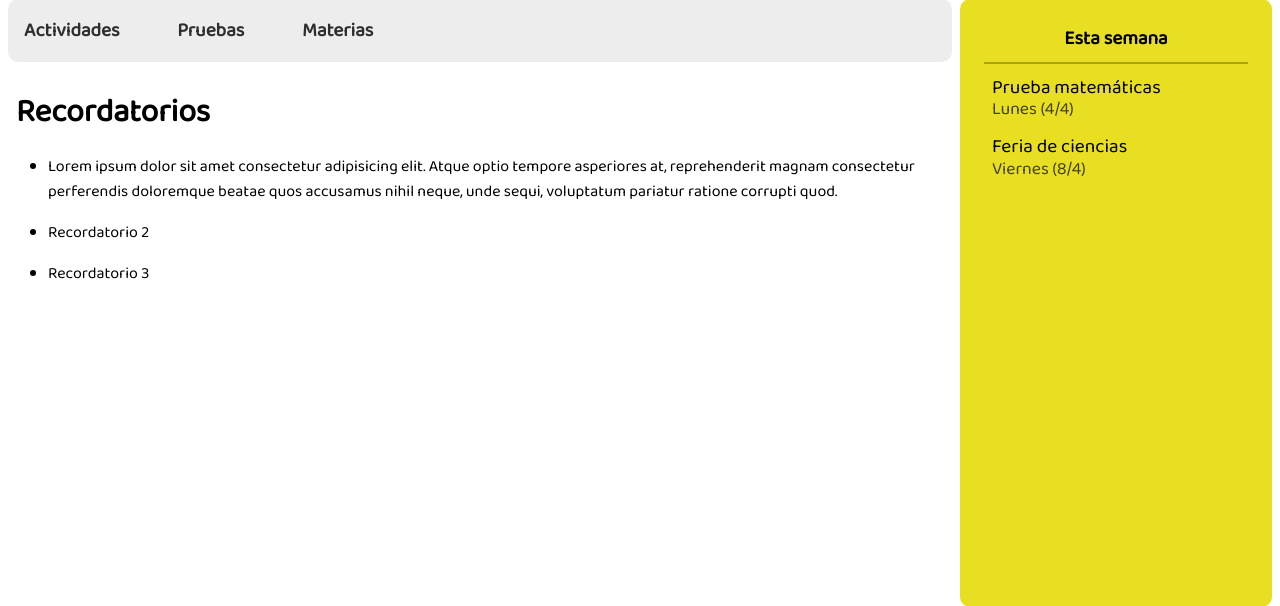
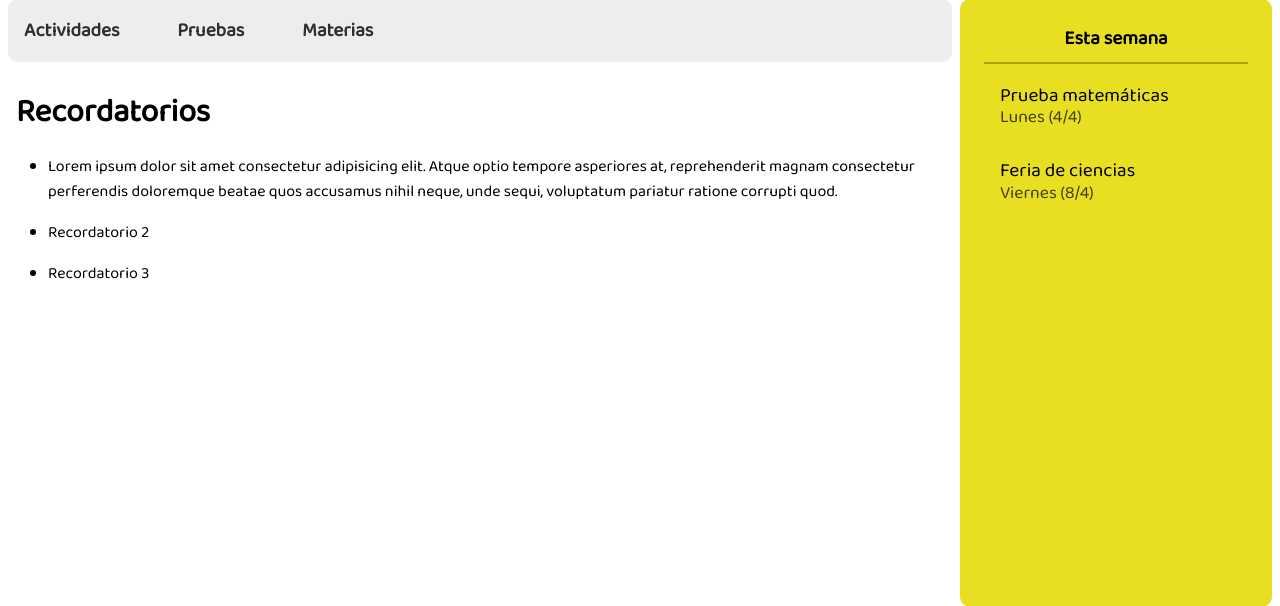
Before and after one commit to mndzl/SchoolManager, a Django app: page / in a window 1280 px wide. Shown: the part 80-686 px from the top of the page. Run offline with Django 3.2, Linux system fonts and the light colour scheme; some web fonts are replaced.

Commit message:
add schedule

```diff
--- a/static/css/reminders.css
+++ b/static/css/reminders.css
@@ -137,7 +137,8 @@ ul{
         line-height: .8em;
     }
     .sidebar-task{
-        padding:.5em;
+        padding:1em;
+        position:relative;
     }
     .sidebar-task-date{
         font-size: 1.1em;
--- a/task/models.py
+++ b/task/models.py
@@ -9,6 +9,7 @@ class Subject(models.Model):
     name = models.CharField(max_length=70)
     color = models.CharField(max_length=7)
     teacher = models.CharField(max_length=50)
+    schedule = models.FileField()
 
 class Task(models.Model):
     title = models.CharField(max_length=50)
@@ -16,7 +17,6 @@ class Task(models.Model):
     description = models.CharField(max_length=1000)
     type_task = models.CharField(max_length=20)
     subject = models.ForeignKey(Subject, on_delete=models.CASCADE)
-
 
 class File(models.Model):
     file_path = models.FileField()
```
Also changed, not shown: db.sqlite3, task/migrations/0003_subject_schedule.py (added).
